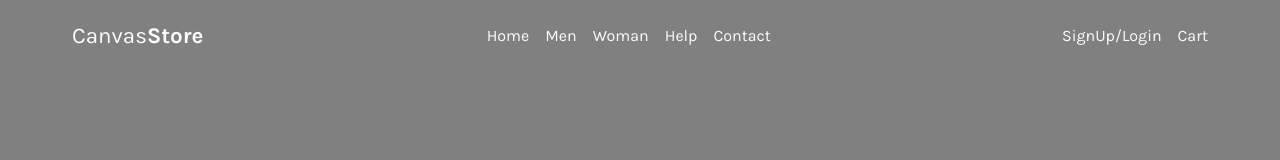
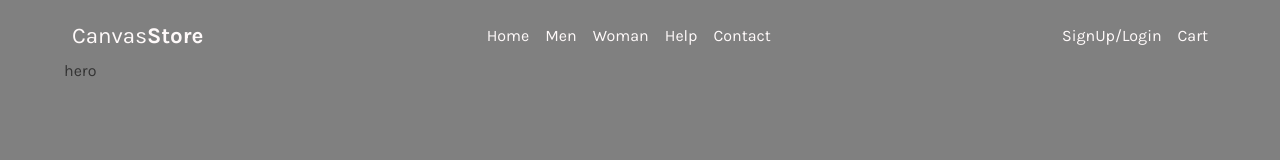
Before and after one commit to andriusdulevicius/shop-with-strapi, a React (Create React App) app: page / in a window 1280 px wide. Shown: the top 160 px of the page. Built offline with nearby package versions, Linux system fonts and the light colour scheme.

Commit message:
heroStart

```diff
--- a/src/components/App.jsx
+++ b/src/components/App.jsx
@@ -1,10 +1,12 @@
 import '../style/App.css';
 import Header from './Layout/Header';
+import Hero from './Sections/Hero';
 
 function App() {
   return (
     <div className='App'>
       <Header />
+      <Hero />
     </div>
   );
 }
--- a/src/components/Sections/Hero.jsx
+++ b/src/components/Sections/Hero.jsx
@@ -0,0 +1,4 @@
+import css from './Hero.module.css';
+export default function Hero() {
+  return <section>hero</section>;
+}
```
